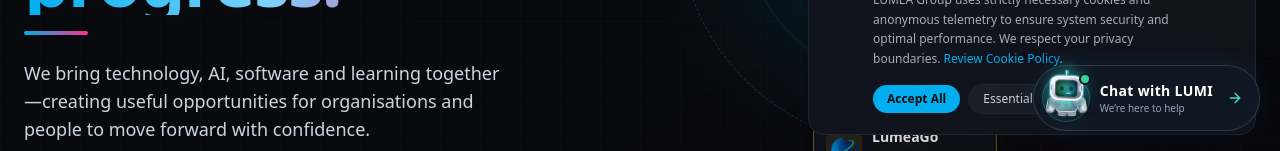
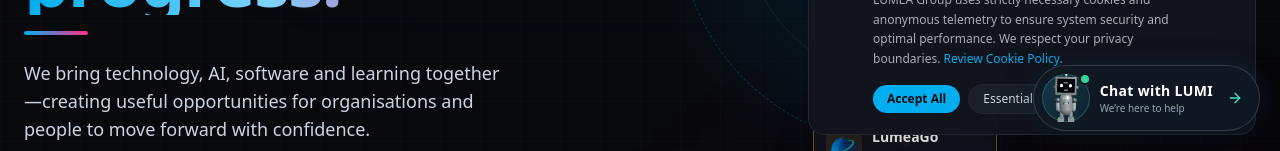
Before and after one commit to Rejeesh99/Lumea-Group-Website, a Next.js app: page / in a window 1280 px wide. Shown: the part 649-800 px from the top of the page. Built offline with nearby package versions, Linux system fonts and the light colour scheme.

Commit message:
Integrate interactive Three.js LUMI robot into chatbot

```diff
--- a/src/components/chatbot/LumeaChatbot.tsx
+++ b/src/components/chatbot/LumeaChatbot.tsx
@@ -2,6 +2,7 @@
 
 import { FormEvent, useEffect, useRef, useState } from 'react';
 import { motion } from 'framer-motion';
+import dynamic from 'next/dynamic';
 import {
   ArrowLeft,
   ArrowRight,
@@ -111,87 +112,10 @@ const copy = {
 };
 
 
+const LumiRobot3D = dynamic(() => import('./LumiRobot3D'), { ssr: false });
+
 function LumiRobot({ compact = false, mood = 'idle' }: { compact?: boolean; mood?: RobotMood }) {
-  const [gaze, setGaze] = useState({ x: 0, y: 0 });
-
-  useEffect(() => {
-    const trackPointer = (event: PointerEvent) => {
-      const x = (event.clientX / Math.max(window.innerWidth, 1) - 0.5) * 2;
-      const y = (event.clientY / Math.max(window.innerHeight, 1) - 0.5) * 2;
-      setGaze({ x: Math.max(-1, Math.min(1, x)), y: Math.max(-1, Math.min(1, y)) });
-    };
-    window.addEventListener('pointermove', trackPointer, { passive: true });
-    return () => window.removeEventListener('pointermove', trackPointer);
-  }, []);
-
-  const eyeX = gaze.x * 3;
-  const eyeY = gaze.y * 2;
-  const scale = compact ? 'scale(.78)' : 'scale(1)';
-  const eyeColor = mood === 'thinking' ? '#A78BFA' : mood === 'talking' ? '#55F2D0' : mood === 'listening' ? '#FACC15' : '#67E8F9';
-
-  return (
-    <motion.div
-      aria-hidden="true"
-      className={compact ? "relative h-12 w-12 shrink-0" : "relative h-28 w-28"}
-      style={{ perspective: 520 }}
-    >
-      <motion.div
-        className="relative h-full w-full"
-        animate={{ y: [0, -4, 0], rotateZ: [0, .8, 0, -.8, 0] }}
-        transition={{ duration: 4.8, repeat: Infinity, ease: "easeInOut" }}
-        style={{ transform: scale, transformStyle: "preserve-3d", rotateX: -gaze.y * 4, rotateY: gaze.x * 7 }}
-      >
-        {/* Antenna */}
-        <motion.div className="absolute left-1/2 top-[1%] z-0 h-[13%] w-[3%] -translate-x-1/2 rounded-full bg-gradient-to-r from-slate-400 via-white to-slate-500" animate={{ rotateZ: [-3, 3, -3] }} transition={{ duration: 3.2, repeat: Infinity, ease: "easeInOut" }} />
-        <motion.div className="absolute left-[47%] top-[-1%] z-10 h-[9%] w-[9%] rounded-full border border-cyan-100/70 bg-cyan-300 shadow-[0_0_12px_4px_rgba(45,230,220,.55)]" animate={mood === 'thinking' ? { opacity: [0.5, 1, 0.5], scale: [1, 1.5, 1] } : { opacity: [.65, 1, .65], scale: [1, 1.14, 1] }} transition={{ duration: mood === 'thinking' ? .65 : 1.8, repeat: Infinity }} />
-
-        {/* Legs */}
-        <motion.div className="absolute bottom-[4%] left-[34%] z-0 h-[19%] w-[19%] origin-top rounded-b-xl rounded-t-md border border-white/70 bg-gradient-to-br from-white via-slate-200 to-slate-500 shadow-[inset_-5px_-3px_8px_rgba(30,60,75,.22),4px_5px_8px_rgba(0,0,0,.2)]" animate={{ rotateZ: [-2, 2, -2] }} transition={{ duration: 2.8, repeat: Infinity, ease: "easeInOut" }}>
-          <div className="absolute -bottom-[12%] -left-[17%] h-[38%] w-[125%] rounded-[9px] border border-slate-300 bg-gradient-to-b from-slate-100 to-slate-500 shadow-md" />
-        </motion.div>
-        <motion.div className="absolute bottom-[4%] right-[29%] z-0 h-[19%] w-[19%] origin-top rounded-b-xl rounded-t-md border border-white/70 bg-gradient-to-br from-white via-slate-200 to-slate-500 shadow-[inset_-5px_-3px_8px_rgba(30,60,75,.22),4px_5px_8px_rgba(0,0,0,.2)]" animate={{ rotateZ: [2, -2, 2] }} transition={{ duration: 2.8, repeat: Infinity, ease: "easeInOut" }}>
-          <div className="absolute -bottom-[12%] -left-[8%] h-[38%] w-[125%] rounded-[9px] border border-slate-300 bg-gradient-to-b from-slate-100 to-slate-500 shadow-md" />
-        </motion.div>
-
-        {/* Arms and shoulder joints */}
-        <motion.div className="absolute left-[12%] top-[57%] z-20 h-[34%] w-[18%] origin-top rounded-full border border-slate-300 bg-gradient-to-r from-slate-500 via-white to-slate-300 shadow-[4px_5px_9px_rgba(0,0,0,.25)]" animate={{ rotateZ: [10, 18, 10] }} transition={{ duration: 3.6, repeat: Infinity, ease: "easeInOut" }}>
-          <span className="absolute -bottom-[8%] left-[5%] h-[27%] w-[90%] rounded-full bg-gradient-to-b from-slate-200 to-slate-500" />
-        </motion.div>
-        <motion.div className="absolute right-[12%] top-[57%] z-20 h-[34%] w-[18%] origin-top rounded-full border border-slate-300 bg-gradient-to-r from-slate-500 via-white to-slate-300 shadow-[4px_5px_9px_rgba(0,0,0,.25)]" animate={mood === 'greeting' ? { rotateZ: [-10, -48, 12, -42, 8, -10] } : { rotateZ: [-10, -18, -10] }} transition={{ duration: mood === 'greeting' ? 1.15 : 3.6, repeat: mood === 'greeting' ? 1 : Infinity, ease: "easeInOut" }}>
-          <span className="absolute -bottom-[8%] left-[5%] h-[27%] w-[90%] rounded-full bg-gradient-to-b from-slate-200 to-slate-500" />
-        </motion.div>
-        <div className="absolute left-[17%] top-[57%] z-30 h-[18%] w-[18%] rounded-full border-[3px] border-slate-400 bg-gradient-to-br from-white to-slate-500 shadow-[0_0_0_2px_rgba(30,60,75,.25)]" />
-        <div className="absolute right-[17%] top-[57%] z-30 h-[18%] w-[18%] rounded-full border-[3px] border-slate-400 bg-gradient-to-br from-white to-slate-500 shadow-[0_0_0_2px_rgba(30,60,75,.25)]" />
-
-        {/* Torso */}
-        <motion.div className="absolute bottom-[13%] left-[27%] z-10 h-[39%] w-[48%] overflow-hidden rounded-[25%] border border-white/80 bg-gradient-to-br from-white via-slate-200 to-slate-500 shadow-[inset_-8px_-5px_12px_rgba(35,65,80,.22),0_8px_14px_rgba(0,0,0,.22)]" animate={{ rotateZ: [0, .6, 0, -.6, 0] }} transition={{ duration: 4.8, repeat: Infinity, ease: "easeInOut" }}>
-          <div className="absolute left-[18%] right-[18%] top-[25%] h-[2px] rounded-full bg-slate-500/60" />
-          <div className="absolute left-[30%] right-[30%] top-[43%] h-[5px] rounded-full bg-gradient-to-r from-cyan-300 to-emerald-300 shadow-[0_0_9px_2px_rgba(45,220,200,.7)]" />
-          <div className="absolute left-[36%] right-[36%] top-[61%] h-[2px] rounded-full bg-slate-400/70" />
-          <div className="absolute inset-x-0 bottom-0 h-[22%] bg-gradient-to-t from-slate-500/25 to-transparent" />
-        </motion.div>
-
-        {/* Head: independent cursor-responsive movement */}
-        <motion.div
-          className="absolute left-[16%] top-[13%] z-40 h-[53%] w-[68%] rounded-[27%] border-2 border-white/90 bg-gradient-to-br from-white via-slate-200 to-slate-500 shadow-[inset_-8px_-6px_12px_rgba(35,65,80,.24),0_9px_18px_rgba(0,0,0,.28)]"
-          animate={{ rotateZ: [0, 1.8, 0, -1.8, 0], y: [0, -1, 0] }}
-          transition={{ duration: 5.5, repeat: Infinity, ease: "easeInOut" }}
-          style={{ rotateX: -gaze.y * 7, rotateY: gaze.x * 11, transformStyle: "preserve-3d" }}
-        >
-          <div className="absolute inset-[9%] overflow-hidden rounded-[23%] border border-cyan-100/40 bg-gradient-to-br from-[#102432] via-[#06131E] to-[#020910] shadow-[inset_0_0_16px_rgba(0,0,0,.9)]">
-            <div className="absolute inset-0 bg-[radial-gradient(ellipse_at_50%_15%,rgba(41,214,230,.16),transparent_65%)]" />
-            <motion.div className="absolute left-[20%] top-[40%] h-[23%] w-[17%] rounded-full shadow-[0_0_9px_4px_rgba(92,255,155,.65)]" style={{ backgroundColor: eyeColor, boxShadow: `0 0 10px 4px ${eyeColor}88` }} animate={{ scaleY: [1, 1, .08, 1, 1] }} transition={{ duration: 4.8, repeat: Infinity, repeatDelay: 1.2, times: [0, .91, .94, .97, 1] }} style={{ x: eyeX, y: eyeY, transformOrigin: "center" }} />
-            <motion.div className="absolute right-[20%] top-[40%] h-[23%] w-[17%] rounded-full shadow-[0_0_9px_4px_rgba(45,220,255,.65)]" style={{ backgroundColor: eyeColor, boxShadow: `0 0 10px 4px ${eyeColor}88` }} animate={{ scaleY: [1, 1, .08, 1, 1] }} transition={{ duration: 4.8, repeat: Infinity, repeatDelay: 1.2, times: [0, .91, .94, .97, 1] }} style={{ x: eyeX, y: eyeY, transformOrigin: "center" }} />
-            <motion.div className="absolute bottom-[17%] left-1/2 h-[5%] w-[22%] -translate-x-1/2 rounded-full bg-cyan-200 shadow-[0_0_8px_2px_rgba(45,220,255,.6)]" animate={mood === 'talking' ? { scaleX: [1, .55, 1.25, .65, 1], scaleY: [1, 1.8, 1, 1.6, 1] } : mood === 'thinking' ? { scaleX: [.7, .7, .7], opacity: [.45, .8, .45] } : { scaleX: [1, .72, 1], scaleY: 1 }} transition={{ duration: mood === 'talking' ? .48 : 2.4, repeat: Infinity }} />
-          </div>
-          <div className="absolute -left-[8%] top-[34%] h-[30%] w-[12%] rounded-full border border-slate-300 bg-gradient-to-r from-slate-500 to-white shadow-md" />
-          <div className="absolute -right-[8%] top-[34%] h-[30%] w-[12%] rounded-full border border-slate-300 bg-gradient-to-r from-white to-slate-500 shadow-md" />
-          <div className="absolute -inset-[3px] -z-10 rounded-[29%] border border-cyan-300/60 shadow-[0_0_12px_2px_rgba(45,220,220,.35)]" />
-        </motion.div>
-      </motion.div>
-      <div className="pointer-events-none absolute bottom-[1%] left-[20%] h-[8%] w-[60%] rounded-full bg-cyan-300/20 blur-md" />
-    </motion.div>
-  );
+  return <LumiRobot3D compact={compact} mood={mood} />;
 }
 
 export function LumeaChatbot() {
```
